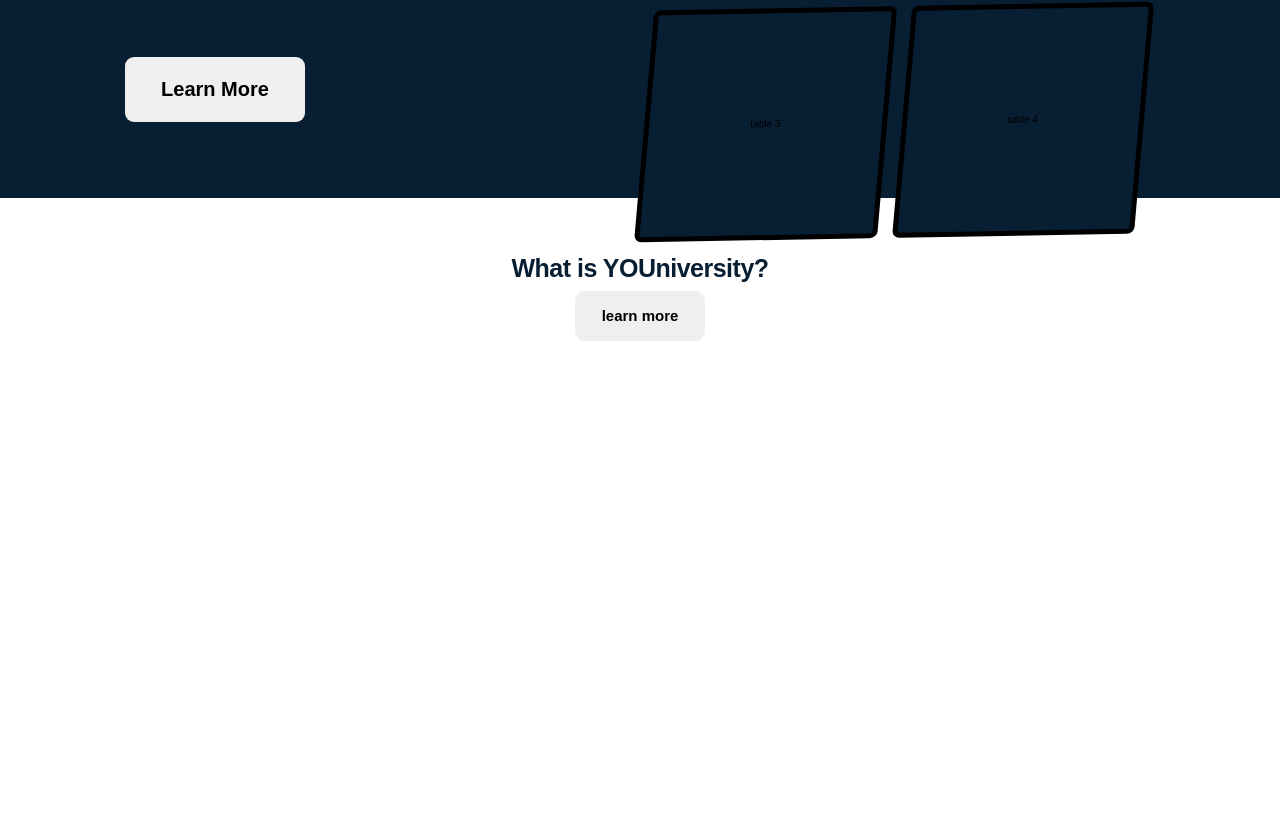
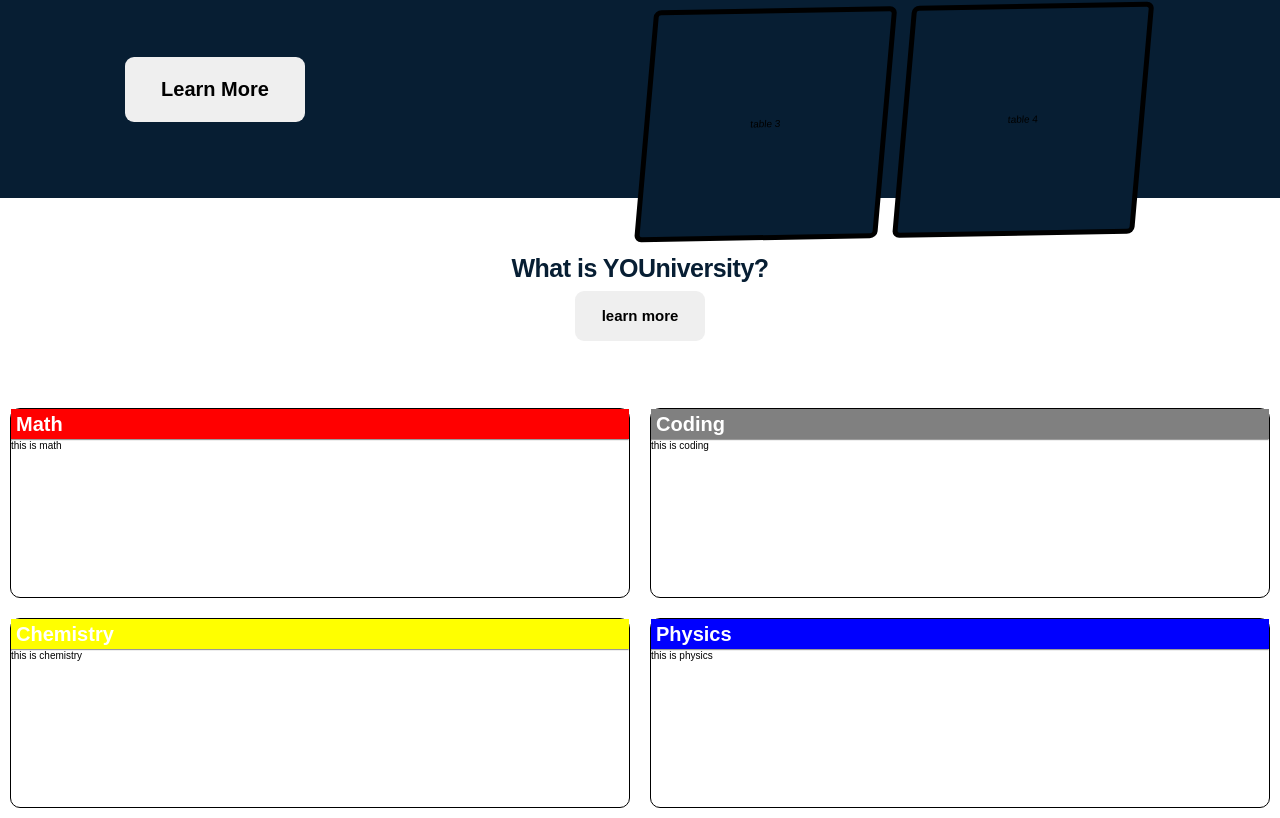
Before and after one commit to talhaMah56/YOUniversity, a React (Create React App) app: page / in a window 1280 px wide. Shown: the part 348-1166 px from the top of the page. Before the commit the page ends 800 px from the top, so only its background shows below. Built offline with nearby package versions, Linux system fonts and the light colour scheme.

Commit message:
skeleton for subject components

```diff
--- /dev/null
+++ b/src/components/SubjectComponent.tsx
@@ -0,0 +1,33 @@
+import React from "react";
+import { RouteType } from "../types";
+import { useNavigate } from "react-router-dom";
+
+type Iprops = {
+  subjectRoute: RouteType;
+  description: string;
+  color: string;
+};
+
+export const SubjectComponent: React.FC<Iprops> = ({
+  subjectRoute,
+  description,
+  color,
+}) => {
+  const navigate = useNavigate();
+
+  return (
+    <div
+      className="subject-component"
+      onClick={() => navigate(subjectRoute.path)}
+    >
+      <h1
+        style={{ backgroundColor: color }}
+        className="subject-component-heading"
+      >
+        {subjectRoute.title}
+      </h1>
+      <hr />
+      <p>{description}</p>
+    </div>
+  );
+};
--- a/src/index.css
+++ b/src/index.css
@@ -31,7 +31,6 @@ body {
 /* MAIN HEADER  -----------------------------------------------------------------------------*/
 
 .main-header {
-  position: sticky;
   display: flex;
   justify-content: space-between;
   align-items: center;
@@ -187,3 +186,34 @@ body {
 
   transition: all 300ms;
 }
+
+.subject-component {
+  background-color: white;
+  border: 1px solid black;
+  border-radius: 1rem;
+
+  transition: all 300ms;
+}
+
+.subject-component:hover {
+  transform: translate(2px, -2px);
+  box-shadow: black -7px 7px;
+}
+
+.subject-component p {
+  color: black;
+}
+
+.subject-table {
+  display: grid;
+  grid-template-columns: 1fr 1fr;
+  grid-template-rows: 1fr 1fr;
+  height: 50vh;
+  gap: 2rem;
+  margin: 1rem;
+}
+
+.subject-component-heading {
+  padding: 0.5rem;
+  background-color: #071e33;
+}
--- a/src/screens/HomeScreen/HomeScreen.tsx
+++ b/src/screens/HomeScreen/HomeScreen.tsx
@@ -1,5 +1,8 @@
 import React from "react";
 import { MainHero } from "../../Layout";
+import { SubjectComponent } from "../../components/SubjectComponent";
+
+import { MATH, CODING, CHEMISTRY, PHYSICS } from "../../router/private";
 
 export const HomeScreen: React.FC = () => {
   return (
@@ -9,6 +12,28 @@ export const HomeScreen: React.FC = () => {
         <h1 className="heading-secondary">What is YOUniversity?</h1>
         <button className="learn-more-button">learn more</button>
       </div>
+      <div className="subject-table">
+        <SubjectComponent
+          subjectRoute={MATH}
+          color="red"
+          description="this is math"
+        />
+        <SubjectComponent
+          subjectRoute={CODING}
+          color="gray"
+          description="this is coding"
+        />
+        <SubjectComponent
+          subjectRoute={CHEMISTRY}
+          color="yellow"
+          description="this is chemistry"
+        />
+        <SubjectComponent
+          subjectRoute={PHYSICS}
+          color="blue"
+          description="this is physics"
+        />
+      </div>
     </>
   );
 };
```
